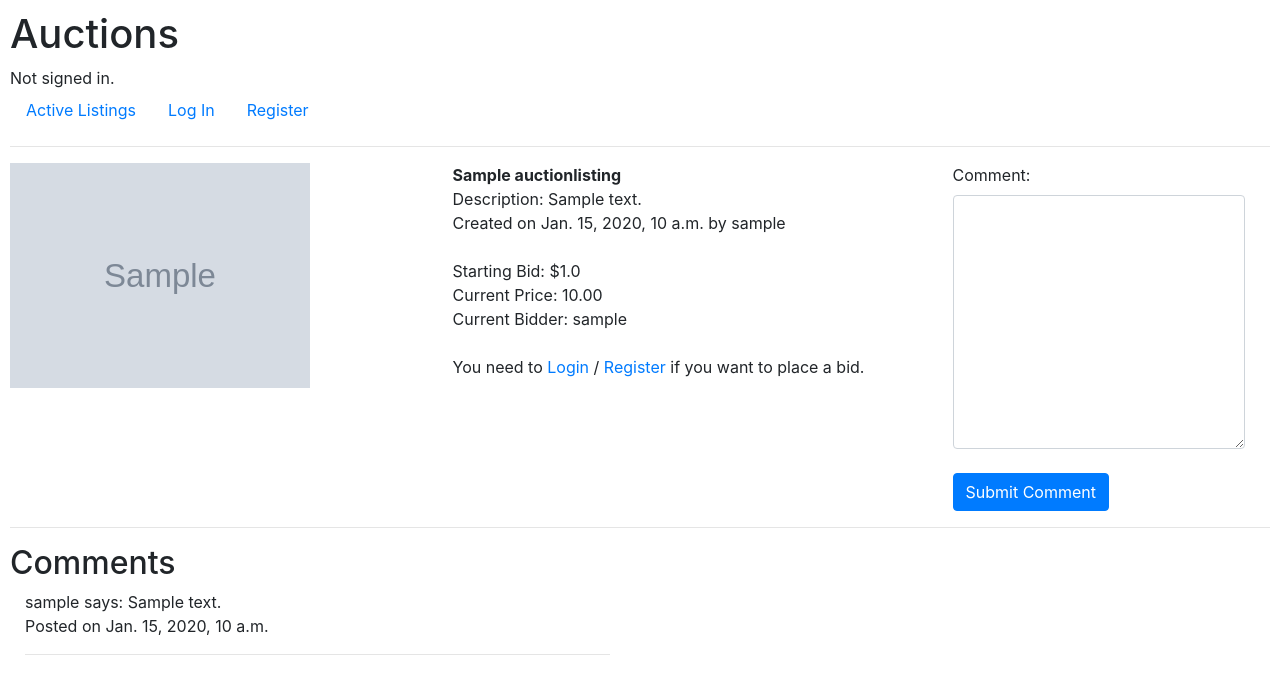
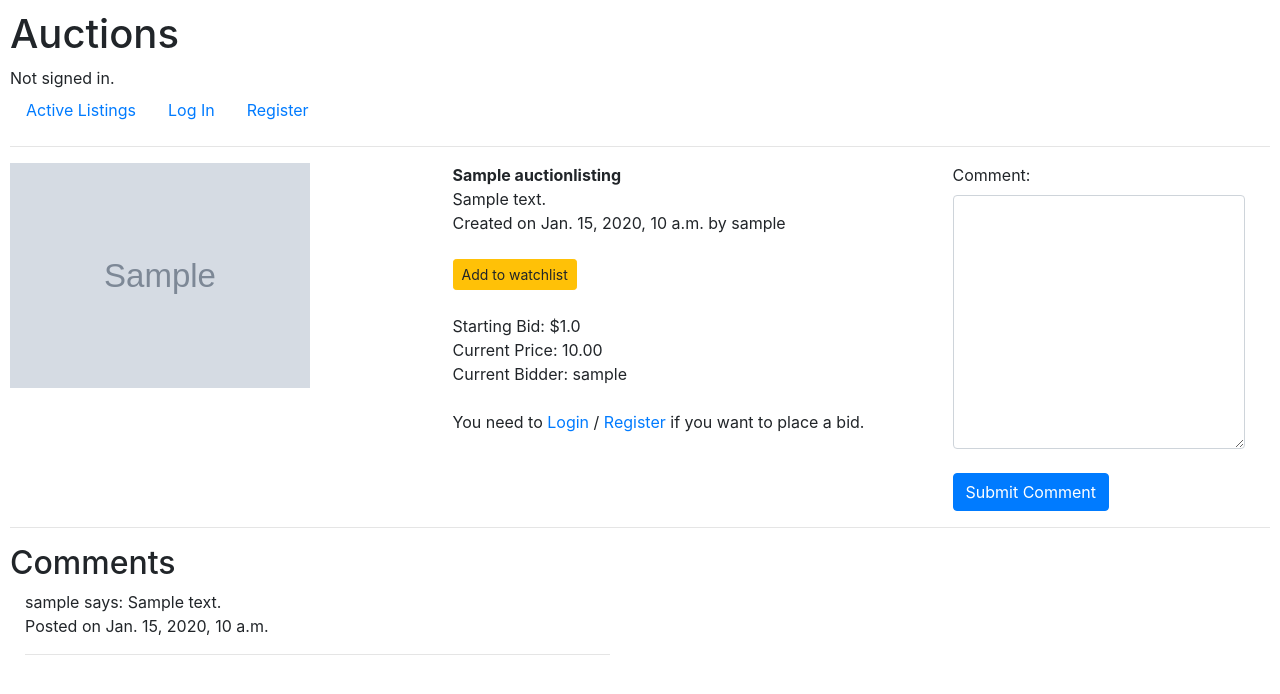
Before and after one commit to visualsoul/commerce, a Django app: page /listing/1 in a window 1280 px wide. Shown: the top 694 px of the page. Run offline with Django 3.2, Linux system fonts and the light colour scheme; tables that the repository leaves empty hold one stand-in row (values such as "Sample post"); grey boxes marked "Sample" are stand-in pictures; some libraries are stand-ins or nearby versions.

Commit message:
Reorganized html

```diff
--- a/auctions/forms.py
+++ b/auctions/forms.py
@@ -10,7 +10,7 @@ class CreateListing(ModelForm):
 
 
 class PlaceBid(forms.Form):
-     amount = forms.FloatField()
+     amount = forms.FloatField(label='Bid')
 
 
 class CommentForm(forms.Form):
--- a/auctions/templates/auctions/index.html
+++ b/auctions/templates/auctions/index.html
@@ -10,8 +10,9 @@
                 <img style="max-height: 180px; max-width: 200px;" src="{{ listing.image_url }}" alt="{{ listing.title }}">
             </a>
         </div>
-        <div class="col-md-9">
+        <div class="col-md-9" style="max-width: 700px;">
             <a href="{% url 'listing' listing.id %}"><strong>{{ listing.title }}</strong></a><br>
+            <span>{{ listing.description }}</span><br><br>
             Starting Bid: ${{ listing.starting_bid|floatformat:2 }}<br>
             {% if listing.bidItem.last.amount %}
                 Current Price: ${{ listing.bidItem.last.amount }}<br>
--- a/auctions/templates/auctions/listing.html
+++ b/auctions/templates/auctions/listing.html
@@ -7,13 +7,30 @@
         </div>
         <div style="min-width: 400px; max-width: 500px;" class="col col-6">
             <strong>{{ listing.title }}</strong><br>
-            Description: {{ listing.description }} <br>
+            {{ listing.description }} <br>
 
             {% if user.username != listing.user.username %}
             Created on {{ listing.dt }} by {{ listing.user }}<br><br>
             {% else %}
             Created on {{ listing.dt }} by You<br><br>
             {% endif %}
+
+        {% if watching == 0 %}
+                <form action="" method="post">
+                    {% csrf_token %}
+                    <input type="hidden" name="listing_id" value = "{{ listing.id }}">
+                    <input class="btn btn-sm btn-warning" type="submit" name='create_watchlist_btn' value="Add to watchlist">
+                </form>
+            <br>
+                {% else %}
+                    <form action="" method="post">
+                    {% csrf_token %}
+                    <input type="hidden" name="listing_id" value = "{{ listing.id }}">
+                    <input class="btn btn-sm btn-warning" type="submit" name='delete_watchlist_btn' value="Remove from watchlist">
+                </form>
+            <br>
+            {% endif %}
+
 
             Starting Bid: ${{ listing.starting_bid }}<br>
 
@@ -39,28 +56,16 @@
 
             {% endif %}
 
+
+
+
         {% if user.is_authenticated %}
             {% if listing.active and user.username != listing.user.username %}
             <form action="" method="post">
                 {% csrf_token %}
                 {{ place_bid_form }}
-                <input type="submit" name="place_bid" value="Submit Bid">
+                <input class="btn btn-sm btn-primary" type="submit" name="place_bid" value="Submit Bid">
             </form>
-            {% endif %}
-
-
-                {% if watching == 0 %}
-                <form action="" method="post">
-                    {% csrf_token %}
-                    <input type="hidden" name="listing_id" value = "{{ listing.id }}">
-                    <input class="btn btn-sm btn-warning" type="submit" name='create_watchlist_btn' value="Add to watchlist">
-                </form>
-                {% else %}
-                    <form action="" method="post">
-                    {% csrf_token %}
-                    <input type="hidden" name="listing_id" value = "{{ listing.id }}">
-                    <input class="btn btn-sm btn-warning" type="submit" name='delete_watchlist_btn' value="Remove from watchlist">
-                </form>
             {% endif %}
 
                 {% if user.username == listing.user.username %}
```
